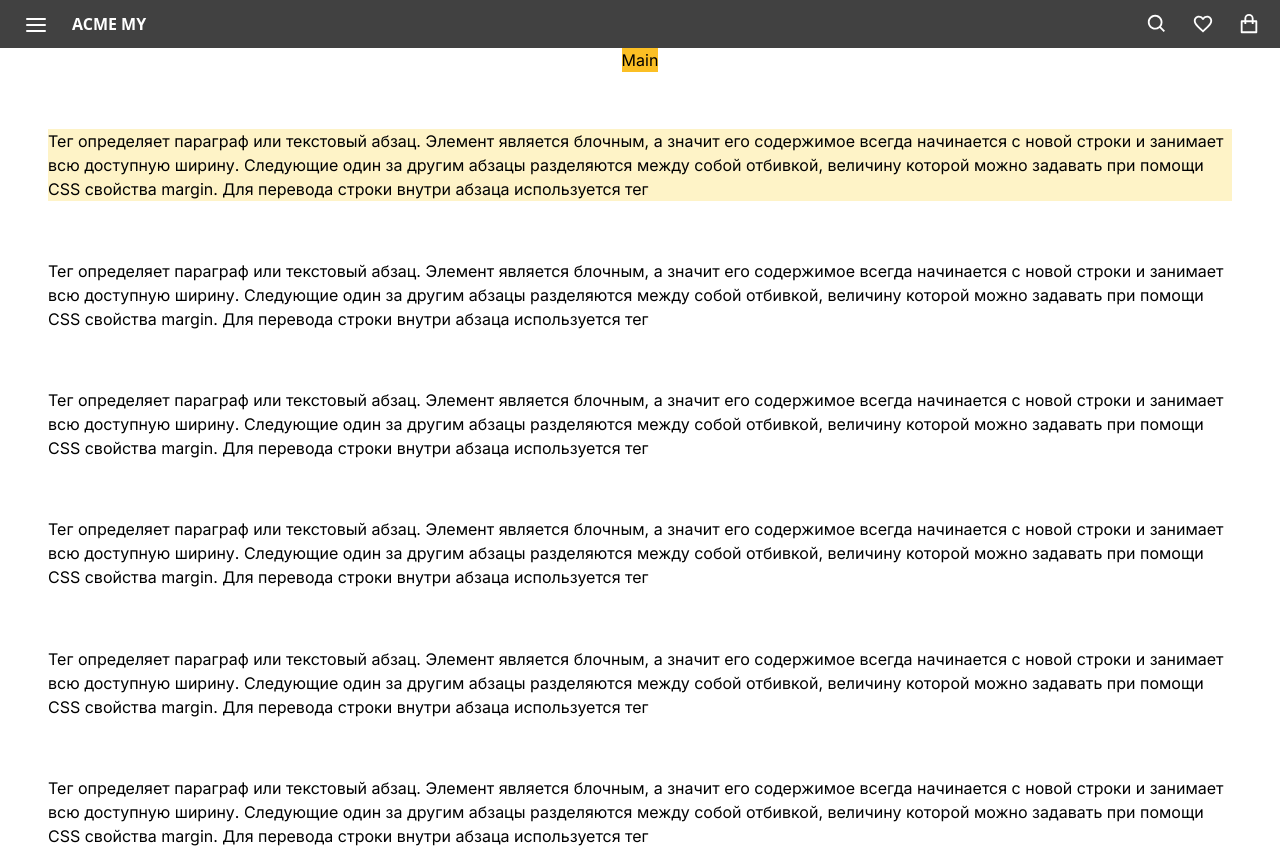
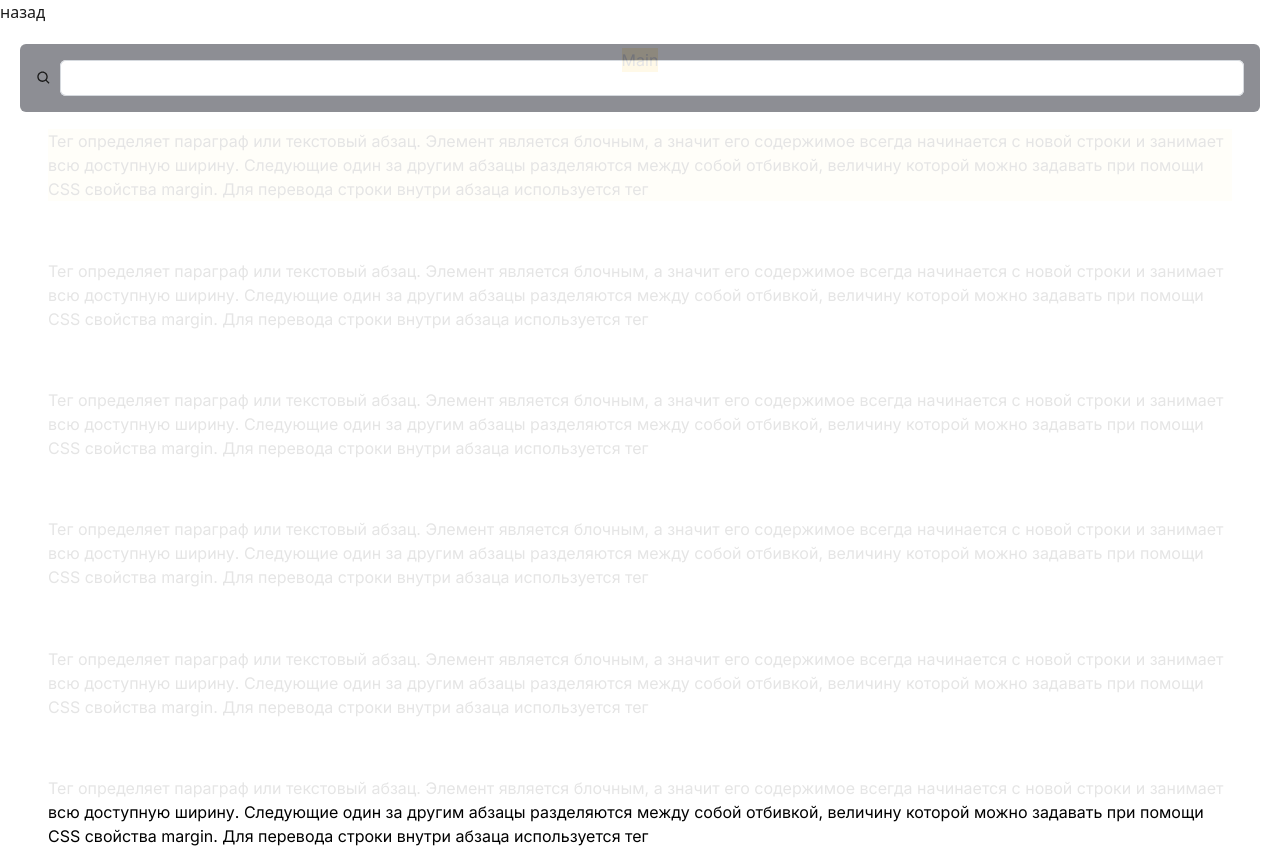
Before and after one commit to coldbloom/shop, a Next.js app: page / in a window 1280 px wide. Both pictures are taken after a click on the button 1157 px from the left and 24 px from the top of the page. Built offline with nearby package versions, Linux system fonts and the light colour scheme.

Commit message:
client dev

```diff
--- a/src/components/layout/templates/index.tsx
+++ b/src/components/layout/templates/index.tsx
@@ -5,12 +5,11 @@ const Layout: React.FC<{
     children: React.ReactNode
 }> = ({ children }) => {
     return (
-        <div>
-            {/*<h1>Main Layout</h1>*/}
+        <>
             <Nav />
             <main className="relative">{children}</main>
             {/*<Footer />*/}
-        </div>
+        </>
     )
 }
 
--- a/src/components/layout/templates/nav/nav.tsx
+++ b/src/components/layout/templates/nav/nav.tsx
@@ -30,9 +30,7 @@ const  Nav = () => {
     }, [])
 
     React.useEffect(() => {
-        console.log(scrollData)
-
-        if (scrollData.y < 100) {
+        if (scrollData.y < 50) {
             setShowNav(true)
         } else {
             setShowNav(false)
@@ -41,7 +39,7 @@ const  Nav = () => {
         if (scrollData.lastY > scrollData.y) {
             setShowNav(true)
         } else {
-            if (scrollData.y > 100) setShowNav(false)
+            if (scrollData.y > 50) setShowNav(false)
         }
     }, [scrollData])
 
@@ -49,7 +47,7 @@ const  Nav = () => {
         <>
             <header className={classNames(
                 !showNav && 'translate-y-[-100%]',
-                'bg-[#2d2d2d] w-full h-12 sticky top-0 transition-all z-10 opacity-90'
+                'bg-[#2d2d2d] w-full h-12 sticky top-0 transition-all z-10 opacity-90 myTestClass'
             )}>
                 <Navbar />
             </header>
--- a/src/components/navbar/index.tsx
+++ b/src/components/navbar/index.tsx
@@ -2,19 +2,24 @@ import React from 'react';
 import Hamburger from "@/utils/components/hamburger";
 import Link from "next/link"
 
-import { MdFavoriteBorder } from "react-icons/md";
-import { RiShoppingBagLine } from "react-icons/ri";
-import { BiSearch } from "react-icons/bi";
+import {MdFavoriteBorder} from "react-icons/md";
+import {RiShoppingBagLine} from "react-icons/ri";
+import {BiSearch} from "react-icons/bi";
 import MobileWrapper from "@/components/navbar/mobileMenu/MobileWrapper";
+
+import Search from './search'
 
 const Navbar = () => {
     const [open, setOpenMenu] = React.useState(false)
+
+    const [isSearch, setIsSearch] = React.useState(false)
+    const closeSearch = (prev: boolean) =>  setIsSearch(!prev)
 
     const openMenu = () => setOpenMenu(true)
     const closeMenu = () => setOpenMenu(false)
     return (
         <>
-            <div className='flex flex-row h-full items-center justify-between px-4'>
+            <div className='flex flex-row h-full items-center justify-between px-4 opacity-90'>
                 <div className='flex items-center'>
                     <Hamburger
                         openMenu={openMenu}
@@ -24,7 +29,10 @@ const Navbar = () => {
                     </Link>
                 </div>
                 <div className='flex flex-row'>
-                    <button className='mr-4 p-1'>
+                    <button
+                        className='mr-4 p-1'
+                        onClick={() => setIsSearch(true)}
+                    >
                         <BiSearch size={22} color='white'/>
                     </button>
                     <button className='mr-4 p-1'>
@@ -39,6 +47,9 @@ const Navbar = () => {
                 isOpen={open}
                 close={closeMenu}
             />
+            {isSearch && (
+                <Search close={closeSearch}/>
+            )}
         </>
     );
 };
--- /dev/null
+++ b/src/components/navbar/search/index.tsx
@@ -0,0 +1,24 @@
+import React from 'react';
+import FullScreenModal from "@/utils/components/fullScreenModal";
+import {BiSearch} from "react-icons/bi";
+
+type SearchProps = {
+    close: () => void
+}
+const Search = ({close}: SearchProps) => {
+    return (
+        <FullScreenModal close={close}>
+            <div className='px-5 pt-5'>
+                <div className='w-full flex items-center gap-x-2 p-4 bg-[rgba(3,7,18,0.5)] backdrop-blur-2xl rounded-md'>
+                    <BiSearch />
+                    <input
+                        className='block w-full rounded-md border-0 py-1.5 pl-7 pr-20 text-gray-900 ring-1 ring-inset ring-gray-300 placeholder:text-gray-400 focus:ring-2 focus:ring-inset focus:ring-indigo-600 sm:text-sm sm:leading-6'
+                        type="text"
+                    />
+                </div>
+            </div>
+        </FullScreenModal>
+    );
+};
+
+export default Search;
--- /dev/null
+++ b/src/utils/components/fullScreenModal/index.tsx
@@ -0,0 +1,27 @@
+import React from 'react';
+
+type FullScreenModalProps = {
+    children: React.ReactNode,
+    close: () => void,
+}
+const FullScreenModal = ({children, close}: FullScreenModalProps) => {
+    React.useEffect(() => {
+        document.body.style.overflow = 'hidden';
+        document.documentElement.style.overflow = 'hidden';
+
+        return () => {
+            document.body.style.overflow = 'unset';
+            document.documentElement.style.overflow = 'unset';
+        }
+    }, [])
+    return (
+        <div className='w-full h-screen bg-white fixed top-0 left-0 backdrop-blur-2xl'>
+            <button onClick={close}>назад</button>
+            <div>
+                {children}
+            </div>
+        </div>
+    );
+};
+
+export default FullScreenModal;
```
Also changed, not shown: src/styles/globals.css (line endings or trailing spaces).
